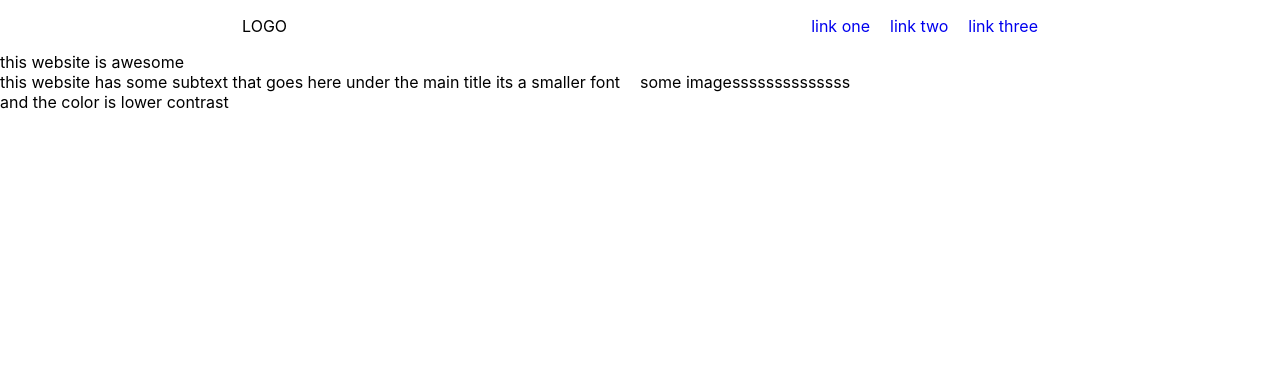
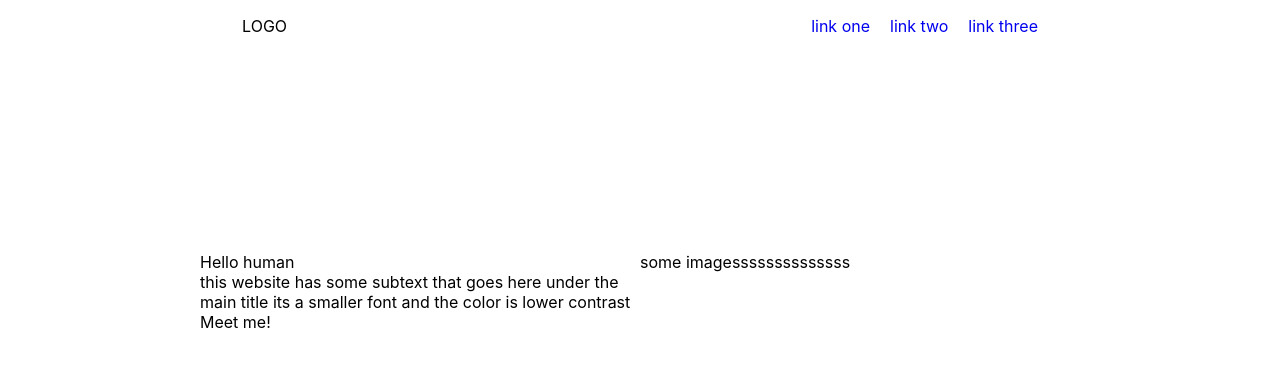
Before and after one commit to PalomoAn/landing-page, a plain HTML site: page index.html in a window 1280 px wide. Drawn offline with Linux system fonts and the light colour scheme.

Commit message:
Made some more changes to firstsection. it is starting to look a lot more like in the reference image

```diff
--- a/index.html
+++ b/index.html
@@ -21,14 +21,15 @@
         </div>
     </div>
     <div class="firstsection">
-
+        <div class="firstcenter">
         <div class="rightone">
-            <div class="maintext"> this website is awesome</div>
+            <div class="maintext"> Hello human</div>
             <div class="secondarytext"> this website has some subtext that goes here under the main title its a smaller font and the color is lower contrast</div>
-            <div class="signup"></div>
+            <div class="signup">Meet me!</div>
         </div>
         <div class="leftone"> some imagessssssssssssss</div>
         <div class="image"></div>
+    </div>
     </div>
     <div class="secondsection"></div>
     <div class="thirdsection"></div>
--- a/styles.css
+++ b/styles.css
@@ -26,6 +26,12 @@ body{
     gap: 20px;
   }
 
+  .firstcenter{
+    display: flex;
+    margin: 200px;
+  }
+
+
   .firstsection{
     display: flex;
     justify-content: space-around;
@@ -33,10 +39,7 @@ body{
     align-items: center;
   }
 
-  .rightone{
+
+  .rightone, .leftone{
     flex: 1;
   }
-
-  .leftone{
-    flex: 1;
-  }
```
